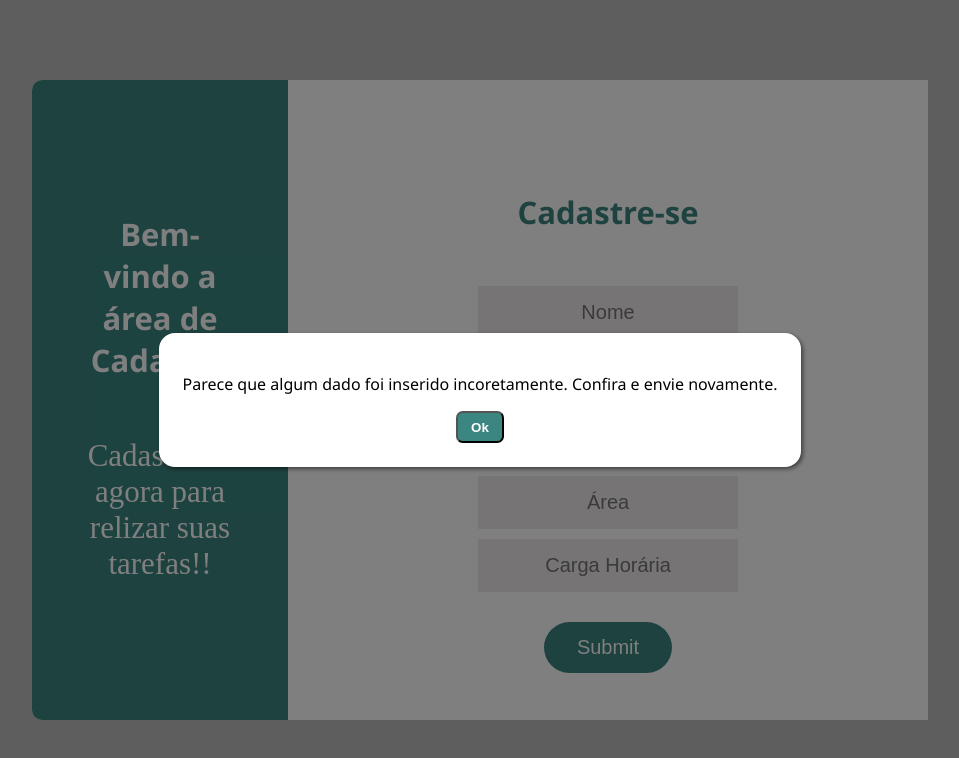
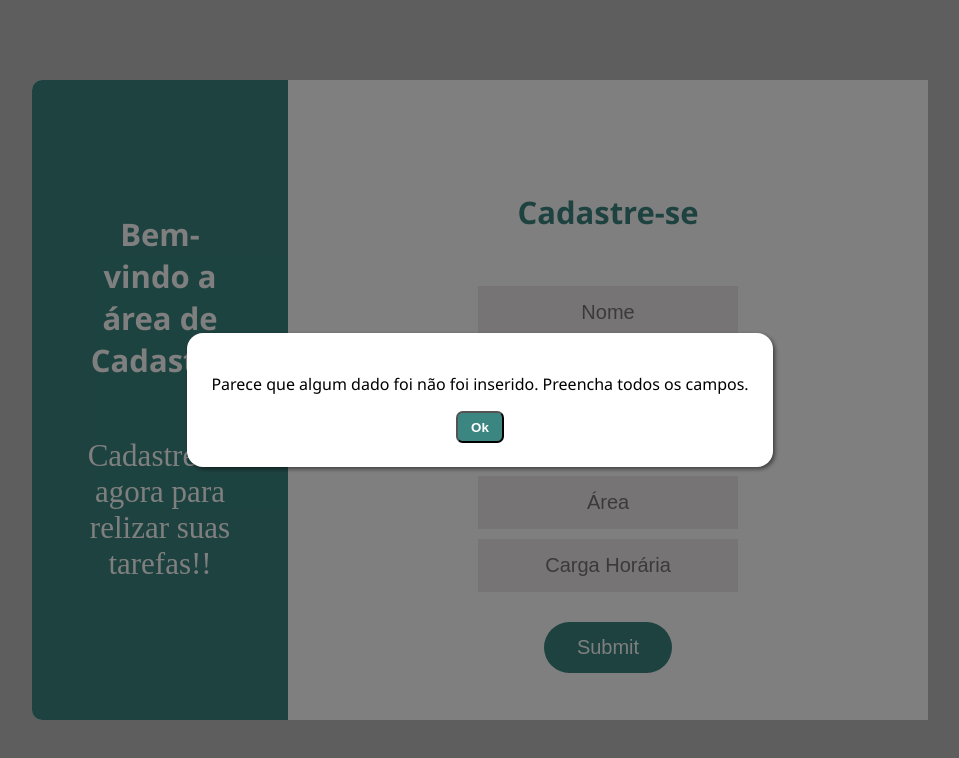
Before and after one commit to WilliamKunzler/dw-2, a plain HTML site: page login.html in a window 1280 px wide. Both pictures are taken after a click on the input 768 px from the left and 647 px from the top of the page. Shown: the whole page, without its empty margins (160-1119 px from the left). Drawn offline with Linux system fonts and the light colour scheme.

Commit message:
atualização 4.0

```diff
--- a/js/login.js
+++ b/js/login.js
@@ -14,6 +14,9 @@ function modal(option) {
 }
 
 function enviar(){
+
+    localStorage.clear()
+
     let dados = {
         "nome" : document.querySelector("#nome").value,
         "matricula" : document.querySelector("#mat").value,
@@ -28,6 +31,7 @@ function enviar(){
             return;
         }
 
+
         localStorage[a] = dados[a];
     }
 
--- a/login.html
+++ b/login.html
@@ -32,7 +32,7 @@
     <div id="modal-container">
         <div id="modal">
             <div id="modal-items">
-                <p>Parece que algum dado foi inserido incoretamente. Confira e envie novamente.</p>
+                <p>Parece que algum dado foi não foi inserido. Preencha todos os campos.</p>
                 <button onclick="modal('close')">Ok</button>
             </div>
         </div>
```
Also changed, not shown: index.html (+1 -0 lines).
